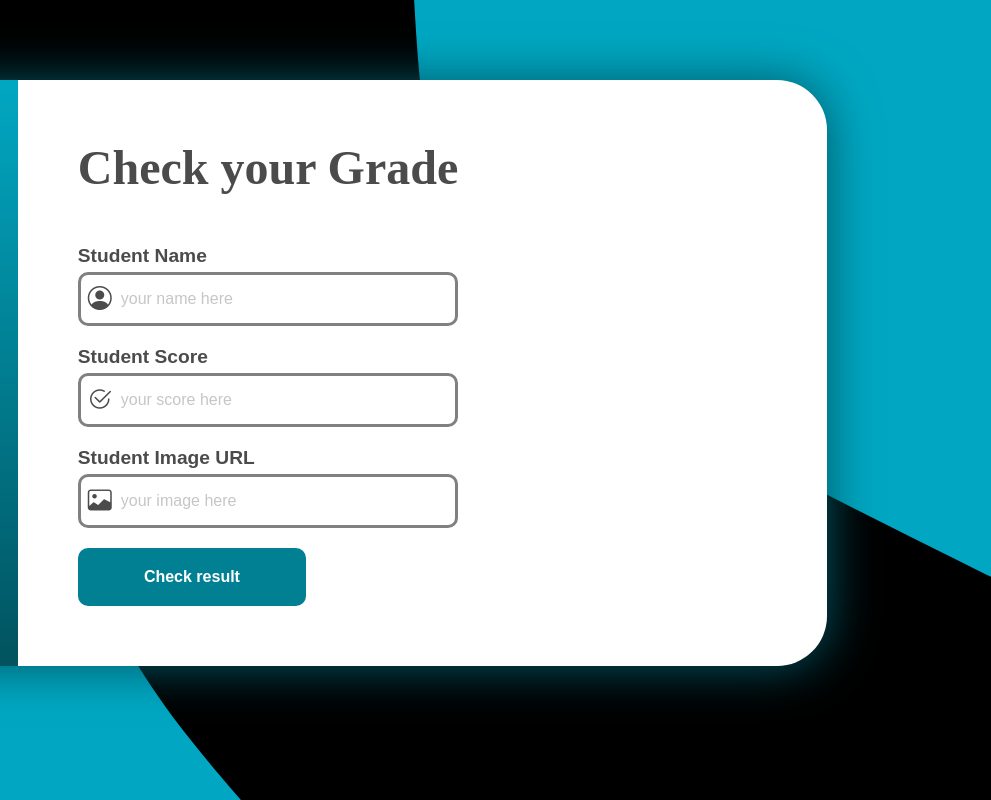
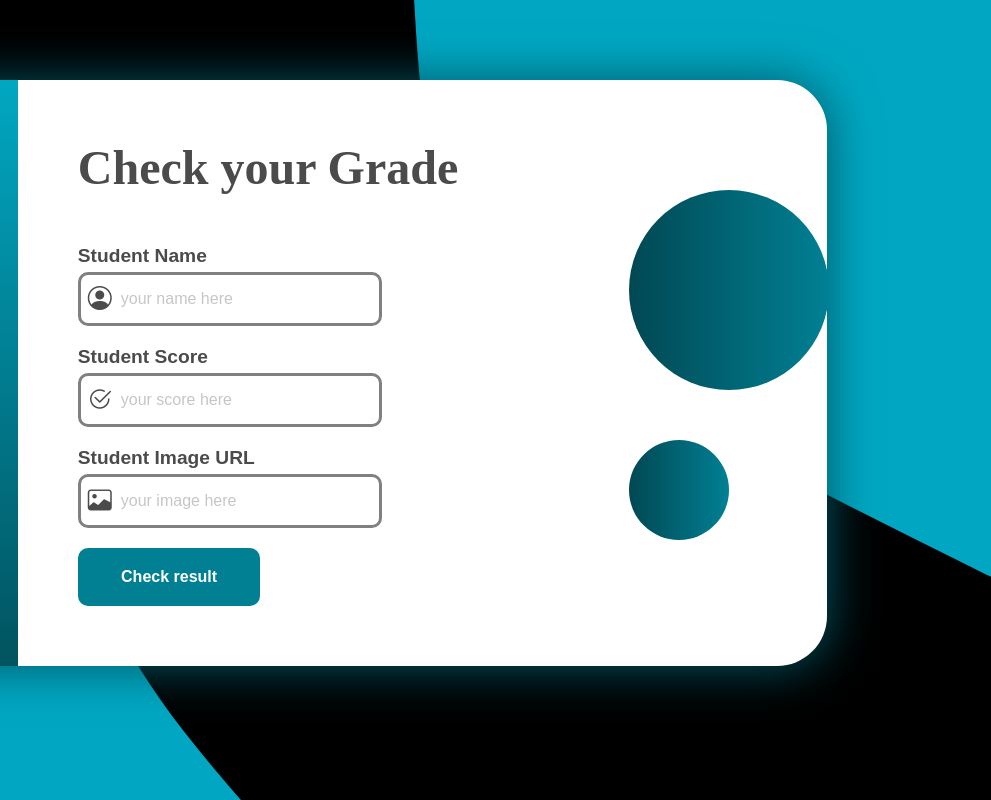
Before and after one commit to davidcoder123/student-grade, a plain HTML site: page index.html in a window 1280 px wide. Shown: the full height of the page, 289-1280 px from the left. Drawn offline with nearby package versions, Linux system fonts and the light colour scheme.

Commit message:
added the circle and did animation

```diff
--- a/index.html
+++ b/index.html
@@ -37,6 +37,7 @@
                     id="name"
                     name="name"
                     placeholder="your name here"
+                    autocomplete="on"
                   />
                 </div>
               </div>
@@ -55,6 +56,7 @@
                     id="score"
                     name="score"
                     placeholder="your score here"
+                    autocomplete="on"
                   />
                 </div>
               </div>
@@ -72,6 +74,7 @@
                     id="image"
                     name="image"
                     placeholder="your image here"
+                    autocomplete="on"
                   />
                 </div>
               </div>
@@ -79,6 +82,10 @@
                 <button id="modal-open">Check result</button>
               </div>
             </form>
+          </section>
+          <section class="circle">
+            <div id="big-circle"></div>
+            <div id="small-circle"></div>
           </section>
         </article>
       </section>
--- a/style.css
+++ b/style.css
@@ -70,7 +70,7 @@ aside {
 #left {
   width: 85%;
   display: flex;
-  justify-content: start;
+  justify-content: space-between;
   padding: 60px;
 }
 
@@ -80,11 +80,63 @@ aside {
   gap: 50px;
 }
 
+.circle {
+  display: flex;
+  justify-content: start;
+  align-items: start;
+  width: 20%;
+}
+
+#big-circle {
+  width: 200px;
+  height: 200px;
+  background-image: linear-gradient(to left, #018094, #014853);
+  border-radius: 50%;
+  animation: bounce 2s ease-in;
+  animation-iteration-count: infinite;
+}
+#small-circle {
+  width: 100px;
+  height: 100px;
+  background-image: linear-gradient(to left, #018094, #014853);
+  border-radius: 50%;
+  animation: bounce-reverse 2s ease-in;
+  animation-iteration-count: infinite;
+}
+
+@keyframes bounce {
+  0% {
+    transform: translateY(0);
+  }
+
+  50% {
+    transform: translateY(50px);
+  }
+
+  100% {
+    transform: translateY(0);
+  }
+}
+
+@keyframes bounce-reverse {
+  0% {
+    transform: translateY(0);
+  }
+
+  50% {
+    transform: translateY(50px);
+  }
+
+  100% {
+    transform: translateY(0);
+  }
+}
+
 form {
   display: flex;
   flex-direction: column;
   gap: 20px;
-  width: 100%;
+  width: 80%;
 }
 
 form > div {
@@ -155,6 +207,13 @@ button:hover {
   #logo {
     width: 80px;
     height: 80px;
+  }
+
+  #big-circle {
+    display: none;
+  }
+  #small-circle {
+    display: none;
   }
 }
 
```
